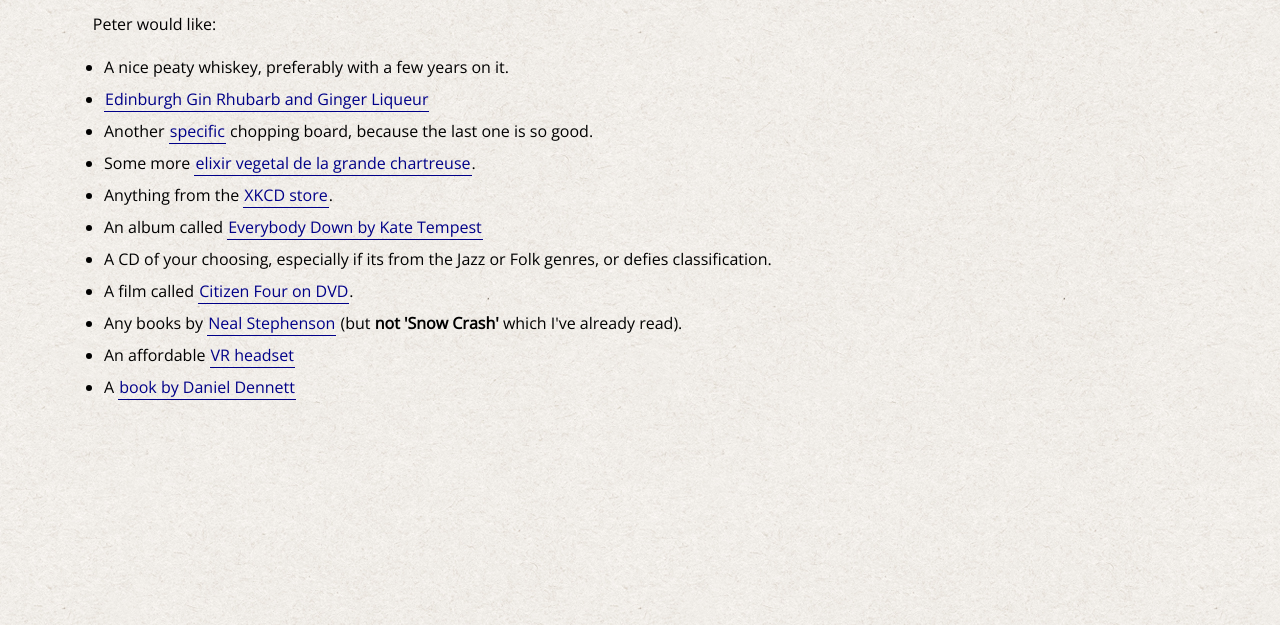
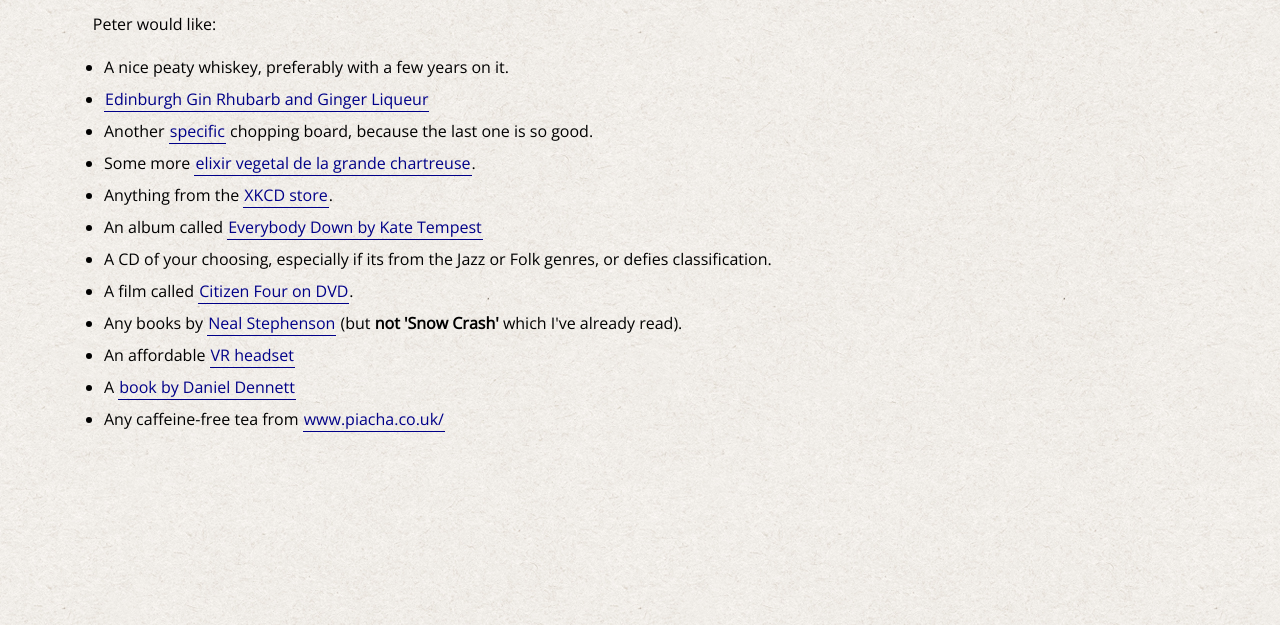
Before and after one commit to ourkwest/ourkwest.github.io, a plain HTML site: page wishlist/index.html in a window 1280 px wide. Shown: the part 175-800 px from the top of the page. Drawn offline with nearby package versions, Linux system fonts and the light colour scheme.

Commit message:
Add tea to wishlist.

```diff
--- a/wishlist/index.html
+++ b/wishlist/index.html
@@ -91,6 +91,8 @@ Peter would like:
         <!-- book by daniel dennet -->
         <li>A <a x="g">book by Daniel Dennett</a></li>
 
+        <li>Any caffeine-free tea from <a href="https://www.piacha.co.uk/search?q=caffeine+free">www.piacha.co.uk/</a></li>
+
         <!--<li>A T-Shirt with a large <a x="w">Clojure</a> logo on the front.</li>-->
         <!--<li>A book called <a x="a">Cooking for Geeks</a></li>-->
         <!-- <li>A novel by Tibor Fischer (but not "The Collector Collector" or "The Thought Gang" or "Under the Frog")</li> -->
```
